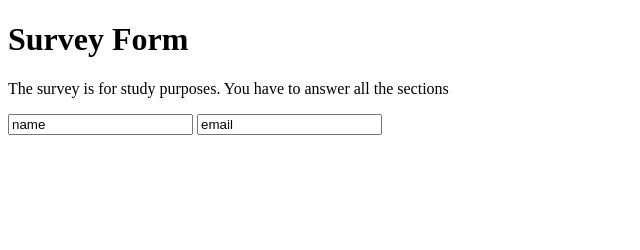
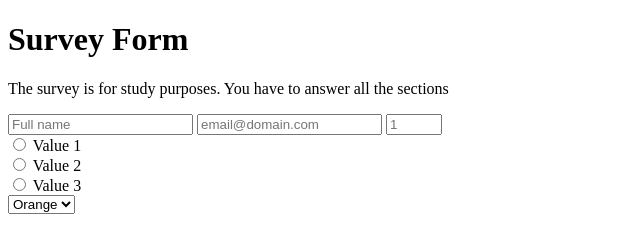
Before and after one commit to thankgodr/MicroverseProjectFinal, a plain HTML site: page index.html in a window 1280 px wide. Shown: the whole page, without its empty margins (0-640 px from the left). Drawn offline with Linux system fonts and the light colour scheme.

Commit message:
form continued

```diff
--- a/index.html
+++ b/index.html
@@ -11,8 +11,26 @@
     <h1 id="title">Survey Form </h1>
     <p id="description">The survey is for study purposes. You have to answer all the sections</p>
     <form id="survey-form">
-      <input type="text" name="name" id="name" value="name" required>
-      <input type="email" name="email" id="email" value="email" required>
+      <input type="text" name="name" id="name" placeholder="Full name" required />
+      <input type="email" name="email" id="email"  placeholder="email@domain.com" required/>
+      <input type="number" name="number" id="number" min="1" max="20" placeholder="1">
+      <div>
+         <input type="radio" name="value" value="1">
+         <span>Value 1</span>
+         <br>
+         <input type="radio" name="value" value="2">
+         <span>Value 2</span>
+         <br>
+         <input type="radio" name="value" value="3">
+         <span>Value 3</span>
+      </div>
+
+      <select id="dropdown" name="dropdown">
+        <option value="orange">Orange</option>
+        <option value="apple">Apple</option>
+        <option value="mango">Mango</option>
+      </select>
+
 
 
     </form>
```
